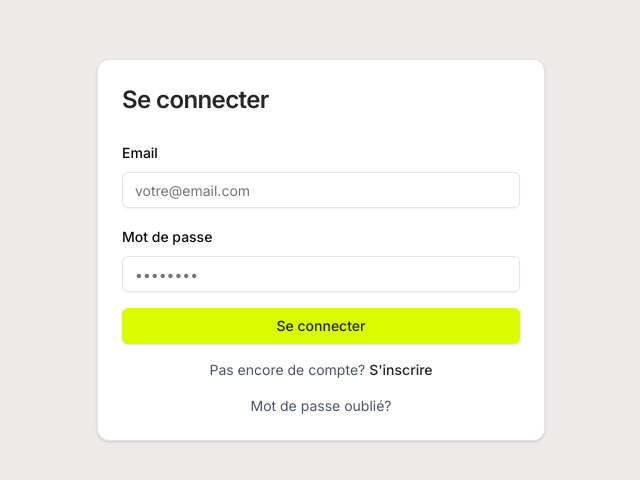
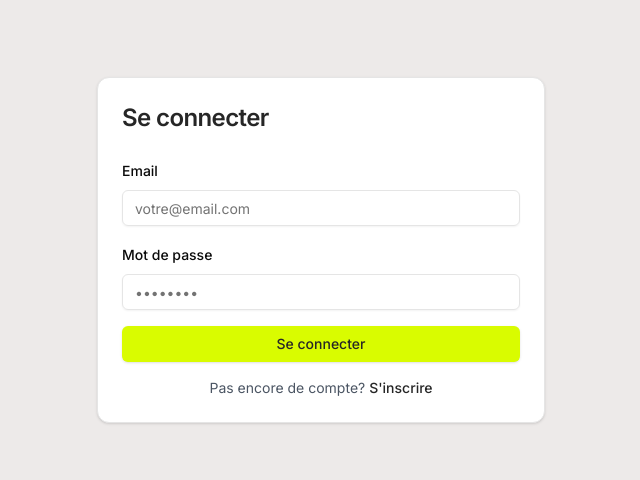
Before and after one commit to RobinNoiret/mvp-focusguide, a Next.js app in the folder apps/web/: page /login in a window 1280 px wide. Shown: the part 150-630 px from the top of the page, without its empty margins (319-959 px from the left). Built offline with nearby package versions, Linux system fonts and the light colour scheme.

Commit message:
fix(login): comment reset password

```diff
--- a/apps/web/src/app/(auth)/login/page.tsx
+++ b/apps/web/src/app/(auth)/login/page.tsx
@@ -106,11 +106,11 @@
             </p>
 
             {/* Forgot Password Link */}
-            <p className="text-center text-sm">
+            {/* <p className="text-center text-sm">
               <Link href="/forgot-password" className="text-gray-600 hover:underline">
                 Mot de passe oublié?
               </Link>
-            </p>
+            </p> */}
           </form>
         </CardContent>
       </Card>
```
